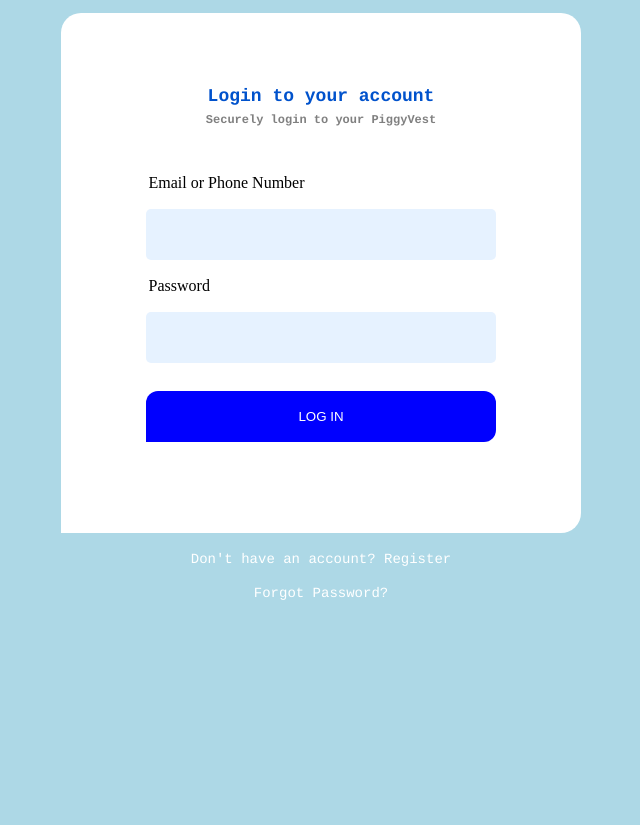
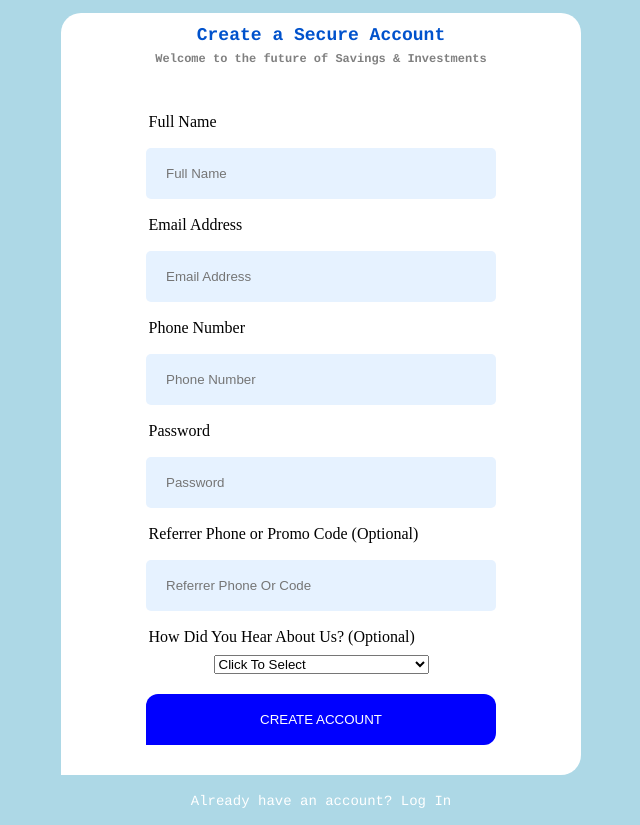
Before and after one commit to Usenmfon/Sign-up-page, a plain HTML site: page index.htm in a window 1280 px wide. Shown: the part 80-905 px from the top of the page, without its empty margins (319-959 px from the left). Before the commit the page ends 800 px from the top, so only its background shows below. Drawn offline with Linux system fonts and the light colour scheme.

Commit message:
Update index.htm

```diff
--- a/index.htm
+++ b/index.htm
@@ -6,22 +6,41 @@
 </head>
 <body>
 	<main>
-			<p id= "Plink"><a id="piggy" href="index.htm">
-			<img src="piggyvestlogo.png" alt="piggyvest"></a></p>
+				<p id= "Plink"><a id="piggyvest" href="index.htm">
+		<img src="piggyvestlogo.png" alt="piggyvest"></a></p>
 		<div class="holder">
-			<h1 id="L1">Login to your account</h1>
-			<h2 id="L2">Securely login to your PiggyVest</h2>
+				<h1 id="L1">Create a Secure Account</h1>
+				<h2 id="L2">Welcome to the future of Savings & Investments</h2>
 			<form>
-			<p id="P3">Email or Phone Number</p>
-			<input type="text" name="Email" value=""><br/>
-			<p id="P3">Password</p>
-			<input type="password" name="Password" value=""><br/>
-			<input type="submit" value="LOG IN">
+				<p id="P3">Full Name</p>
+					<input type="text" placeholder="Full Name"><br/>
+				<p id="P3">Email Address</p>
+					<input type="text" placeholder="Email Address"><br/>
+				<p id="P3">Phone Number</p>
+					<input type="text" placeholder="Phone Number"><br/>
+				<p id="P3">Password</p>
+					<input type="password" placeholder="Password"><br/>
+				<p id="P3">Referrer Phone or Promo Code (Optional)</p>
+					<input type="text" placeholder="Referrer Phone Or Code"><br/>
+				<p id="P3">How Did You Hear About Us? (Optional)</p>
+			<select name="option">
+				<option value="Click To Select">Click To Select</option>
+				<option value="Facebook">Facebook</option>
+				<option value="Twitter">Twitter</option>
+				<option value="Instagram">Twitter</option>
+				<option value="Referral">Friend/Family/Coworker Referral</option>
+				<option value="Search">Google Search</option>
+				<option value="Playstore">Google Playstore</option>
+				<option value="Blog">Online Blog</option>
+				<option value="Newspaper">Local Newspaper</option>
+				<option value="Event">At an Event</option>
+				<option value="Other">Other</option>
+			</select>
+				<input type="submit" value="CREATE ACCOUNT">
 			</form>
 		</div>
 
 	</main>
-			<p id= "Plink"><a id="link" href="index.htm">Don't have an account? Register </a><br/></p>
-			<p id= "Plink"><a id="link" href="index.htm">Forgot Password?</a></p>
+				<p id= "Plink"><a id="link" href="index.htm">Already have an account? Log In</a><br/></p>
 </body>
 </html>
```
